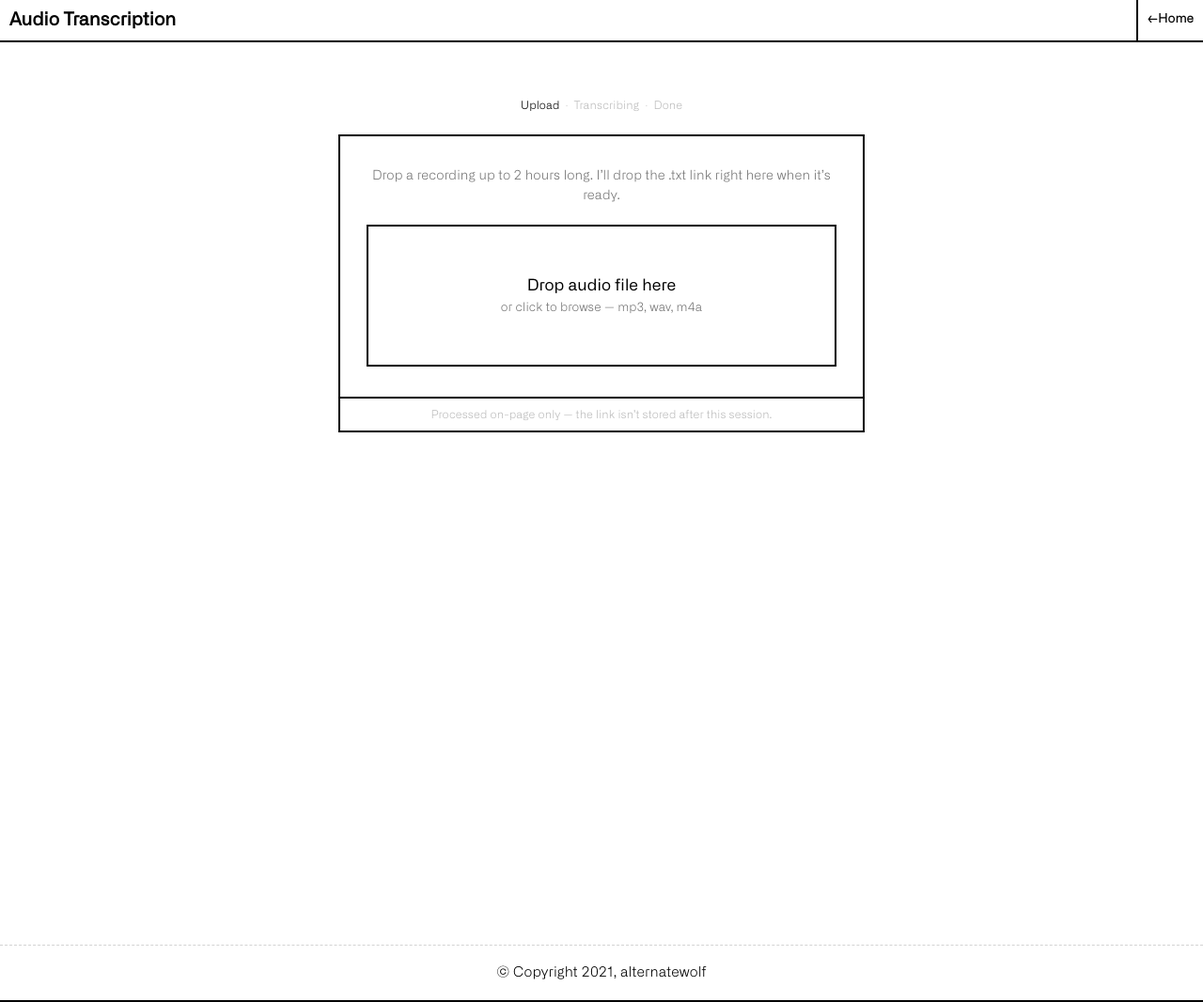
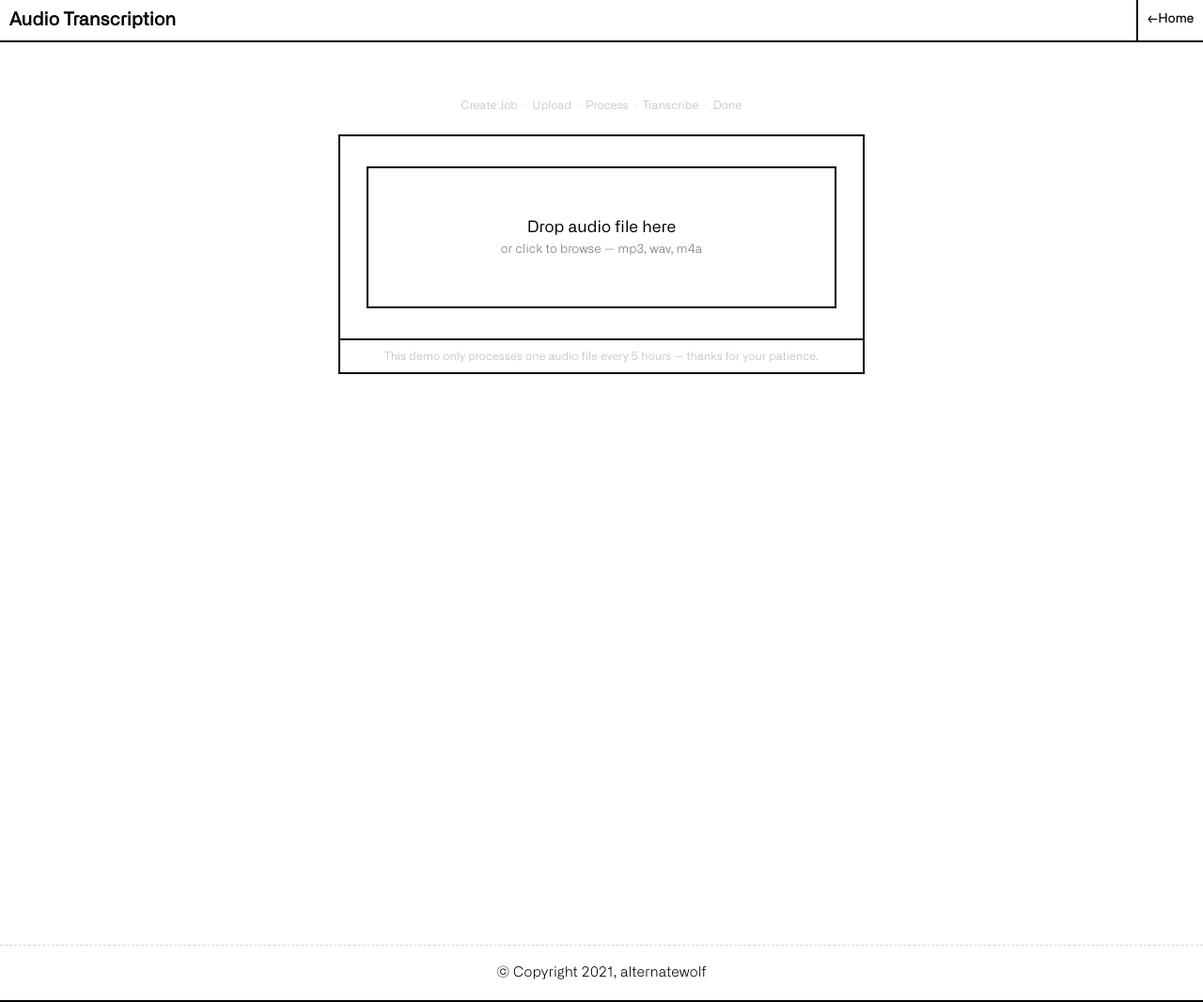
Before and after one commit to heisguyy/heisguyy.github.io, a Jekyll site: the page built from audio-transcription.html, in a window 1280 px wide. Shown: the whole page at 94% size. Built offline with Jekyll 4.4.1, drawn with Linux system fonts in a browser that asks for light colours; some of the changed lines change nothing that is shown.

Commit message:
feat: add transcription function

```diff
--- a/assets/css/style.css
+++ b/assets/css/style.css
@@ -633,6 +633,10 @@
     font-size: 12px;
 }
 
+.audio-transcription-steps[hidden] {
+    display: none;
+}
+
 .audio-transcription-step {
     color: #bbb;
 }
@@ -651,14 +655,6 @@
 
 .audio-transcription-card-body {
     padding: 32px 28px;
-}
-
-.audio-transcription-hint {
-    font-size: 14px;
-    line-height: 1.5;
-    color: #757575;
-    margin: 0 0 20px;
-    text-align: center;
 }
 
 .audio-transcription-dropzone {
@@ -725,6 +721,12 @@
     animation: audio-transcription-scan 1.1s linear infinite;
 }
 
+.audio-transcription-progress-bar.is-determinate {
+    width: 0%;
+    animation: none;
+    transition: width 0.2s ease-out;
+}
+
 .audio-transcription-status {
     display: flex;
     align-items: center;
@@ -747,12 +749,6 @@
     font-size: 14px;
 }
 
-.audio-transcription-eta {
-    font-size: 13px;
-    color: #bbb;
-    text-align: center;
-}
-
 .audio-transcription-ready-label {
     font-size: 13px;
     color: #757575;
@@ -767,6 +763,18 @@
     background: #fcfcfc;
     padding: 9px 10px;
     margin-bottom: 18px;
+}
+
+.audio-transcription-link-box-wrap code {
+    white-space: normal !important;
+    overflow: visible !important;
+    text-overflow: initial !important;
+    word-break: break-word;
+}
+
+.audio-transcription-step-failed {
+    color: #c0392b;
+    font-weight: bold;
 }
 
 .audio-transcription-link-box code {
--- a/assets/js/audio-transcription.js
+++ b/assets/js/audio-transcription.js
@@ -1,24 +1,68 @@
 (function () {
     var root = document.getElementById("audio-transcription");
     if (!root) return;
+
+    function BusyError(message) {
+        this.name = "BusyError";
+        this.message = message;
+    }
+    BusyError.prototype = Object.create(Error.prototype);
+
+    function UploadError(message) {
+        this.name = "UploadError";
+        this.message = message;
+    }
+    UploadError.prototype = Object.create(Error.prototype);
+
+    function extractS3ErrorMessage(responseText) {
+        if (!responseText) return null;
+        var match = /<Message>([^<]*)<\/Message>/.exec(responseText);
+        return match ? match[1] : null;
+    }
+
+    var JOB_URL = "https://fhotcnzhy3vowhhvg3usulozai0ufpjj.lambda-url.eu-central-1.on.aws/job";
+    var STATUS_URL = "https://fhotcnzhy3vowhhvg3usulozai0ufpjj.lambda-url.eu-central-1.on.aws/status/";
+    var POLL_INTERVAL_MS = 10000;
+    var MAX_DURATION_SECONDS = 2 * 60 * 60;
+
+    var FOOTNOTES = {
+        idle: "This demo only processes one audio file every 5 hours — thanks for your patience.",
+        createJob: "This demo only processes one audio file every 5 hours — thanks for your patience.",
+        upload: "Max file size is 3GB, max audio length is 5 hours.",
+        process: "Hang tight — this can take a little while.",
+        transcribe: "Powered by Qwen3-ASR-1.7B. Hang tight — this can take a little while.",
+        done: "Download or copy your link now — nothing is saved after this session.",
+        failed: "Hit an error unrelated to the 5-hour cycle, file size, or audio length? Email me at <a href=\"mailto:oluwatosinaina424@gmail.com\">oluwatosinaina424@gmail.com</a>.",
+    };
 
     var dropzone = document.getElementById("audio-transcription-dropzone");
     var fileInput = document.getElementById("audio-transcription-input");
     var states = {
         idle: root.querySelector('[data-state="idle"]'),
         processing: root.querySelector('[data-state="processing"]'),
+        error: root.querySelector('[data-state="error"]'),
         done: root.querySelector('[data-state="done"]'),
     };
     var steps = {
+        createJob: root.querySelector('[data-step="create-job"]'),
         upload: root.querySelector('[data-step="upload"]'),
+        process: root.querySelector('[data-step="process"]'),
         transcribe: root.querySelector('[data-step="transcribe"]'),
         done: root.querySelector('[data-step="done"]'),
     };
+    var stepsBar = document.getElementById("audio-transcription-steps");
+    var stepsBarFailed = document.getElementById("audio-transcription-steps-failed");
 
     var processingFilename = document.getElementById("audio-transcription-processing-filename");
     var processingMeta = document.getElementById("audio-transcription-processing-meta");
     var statusLine = document.getElementById("audio-transcription-status-line");
-    var etaLine = document.getElementById("audio-transcription-eta-line");
+    var progressBar = root.querySelector(".audio-transcription-progress-bar");
+    var footnoteEl = document.getElementById("audio-transcription-footnote");
+
+    var errorFilename = document.getElementById("audio-transcription-error-filename");
+    var errorMeta = document.getElementById("audio-transcription-error-meta");
+    var errorMessage = document.getElementById("audio-transcription-error-message");
+    var errorResetLink = document.getElementById("audio-transcription-error-reset-link");
 
     var doneFilename = document.getElementById("audio-transcription-done-filename");
     var doneMeta = document.getElementById("audio-transcription-done-meta");
@@ -27,14 +71,39 @@
     var downloadBtn = document.getElementById("audio-transcription-download");
     var resetLink = document.getElementById("audio-transcription-reset-link");
 
-    var timers = [];
+    var pollTimer = null;
     var objectUrl = null;
     var copiedTimer = null;
-    var current = { fileName: "", durationLabel: "—", s3Url: "" };
+    var activeXhr = null;
+    var abortController = null;
+    var current = { fileName: "", sizeLabel: "", durationLabel: "—", transcriptUrl: "" };
 
-    function clearTimers() {
-        timers.forEach(function (t) { clearTimeout(t); });
-        timers = [];
+    function clearPollTimer() {
+        if (pollTimer) {
+            clearTimeout(pollTimer);
+            pollTimer = null;
+        }
+    }
+
+    function setProgress(percent) {
+        progressBar.classList.add("is-determinate");
+        progressBar.style.width = Math.max(0, Math.min(100, percent)) + "%";
+    }
+
+    function setProgressIndeterminate() {
+        progressBar.classList.remove("is-determinate");
+        progressBar.style.width = "";
+    }
+
+    function abortInFlight() {
+        if (activeXhr) {
+            activeXhr.abort();
+            activeXhr = null;
+        }
+        if (abortController) {
+            abortController.abort();
+            abortController = null;
+        }
     }
 
     function formatBytes(bytes) {
@@ -52,22 +121,20 @@
         return h > 0 ? (h + ":" + pad(m) + ":" + pad(sec)) : (m + ":" + pad(sec));
     }
 
-    function slugify(fileName) {
-        var name = fileName || "audio";
-        var dot = name.lastIndexOf(".");
-        var base = dot > 0 ? name.slice(0, dot) : name;
-        var slug = base.toLowerCase().replace(/[^a-z0-9]+/g, "-").replace(/^-+|-+$/g, "");
-        return slug || "audio";
-    }
-
-    function estimateEtaMinutes(durationSeconds) {
-        return Math.max(2, Math.round((durationSeconds / 60) * 0.2));
-    }
-
     function setActiveStep(name) {
         Object.keys(steps).forEach(function (key) {
             steps[key].classList.toggle("is-active", key === name);
         });
+    }
+
+    function setFootnote(html) {
+        footnoteEl.innerHTML = html;
+    }
+
+    function setStage(stepKey, label) {
+        setActiveStep(stepKey);
+        statusLine.textContent = label;
+        if (FOOTNOTES[stepKey]) setFootnote(FOOTNOTES[stepKey]);
     }
 
     function showState(name) {
@@ -76,21 +143,39 @@
         });
     }
 
+    function showError(message) {
+        clearPollTimer();
+        setProgressIndeterminate();
+        errorFilename.textContent = current.fileName;
+        errorMeta.textContent = current.sizeLabel + " · " + current.durationLabel;
+        errorMessage.textContent = message;
+        showState("error");
+        stepsBar.hidden = true;
+        stepsBarFailed.hidden = false;
+        setFootnote(FOOTNOTES.failed);
+    }
+
     function startFlow(file) {
         if (!file) return;
-        clearTimers();
+        clearPollTimer();
+        abortInFlight();
 
         var sizeLabel = formatBytes(file.size);
         var fileName = file.name || "audio-file";
         current.fileName = fileName;
+        current.sizeLabel = sizeLabel;
+        current.durationLabel = "—";
+        current.transcriptUrl = "";
 
         processingFilename.textContent = fileName;
         processingMeta.textContent = sizeLabel + " · —";
-        statusLine.textContent = "Uploading…";
-        etaLine.textContent = "Preparing audio…";
+        statusLine.textContent = "Checking audio…";
+        setProgressIndeterminate();
 
+        stepsBarFailed.hidden = true;
+        stepsBar.hidden = false;
         showState("processing");
-        setActiveStep("transcribe");
+        setActiveStep(null);
 
         if (objectUrl) URL.revokeObjectURL(objectUrl);
         objectUrl = URL.createObjectURL(file);
@@ -100,50 +185,183 @@
         audioEl.src = objectUrl;
         audioEl.onloadedmetadata = function () {
             var dur = isFinite(audioEl.duration) ? audioEl.duration : 0;
+            if (dur > MAX_DURATION_SECONDS) {
+                current.durationLabel = formatDuration(dur);
+                showError("Audio duration is too long");
+                return;
+            }
             var durationLabel = dur ? formatDuration(dur) : "—";
-            var etaLabel = dur ? (estimateEtaMinutes(dur) + " min") : "a few minutes";
             current.durationLabel = durationLabel;
             processingMeta.textContent = sizeLabel + " · " + durationLabel;
             doneMeta.textContent = sizeLabel + " · " + durationLabel;
-            etaLine.textContent = "Estimated " + etaLabel + " remaining";
+            uploadAndTranscribe(file);
         };
         audioEl.onerror = function () {
-            etaLine.textContent = "Estimated a few minutes remaining";
+            uploadAndTranscribe(file);
+        };
+    }
+
+    function uploadAndTranscribe(file) {
+        setStage("createJob", "Creating Job…");
+        setProgressIndeterminate();
+
+        abortController = new AbortController();
+        var signal = abortController.signal;
+
+        fetch(JOB_URL, {
+            method: "POST",
+            headers: { "Content-Type": "application/json" },
+            body: "{}",
+            signal: signal,
+        })
+            .then(function (res) {
+                if (res.status === 429) {
+                    return res.json().then(function (errBody) {
+                        throw new BusyError((errBody && errBody.message) || "The transcription service is at capacity. Please try again later.");
+                    });
+                }
+                if (!res.ok) {
+                    return res.text().then(function (text) {
+                        console.error("Job creation failed:", res.status, text);
+                        throw new Error("job-create-failed");
+                    });
+                }
+                return res.json();
+            })
+            .then(function (body) {
+                var data = body.data;
+                var jobId = data.job_id;
+                var presigned = JSON.parse(data.presigned_url);
+
+                setStage("upload", "Uploading… 0%");
+                setProgress(0);
+
+                return uploadToS3(presigned, file).then(function () {
+                    setProgressIndeterminate();
+                    pollStatus(jobId);
+                });
+            })
+            .catch(function (err) {
+                if (err && err.name === "AbortError") return;
+                if (err instanceof BusyError || err instanceof UploadError) {
+                    showError(err.message);
+                    return;
+                }
+                console.error("Transcription flow failed:", err);
+                showError("Something went wrong while starting the transcription. Please try again.");
+            });
+    }
+
+    function uploadToS3(presigned, file) {
+        return new Promise(function (resolve, reject) {
+            var formData = new FormData();
+            Object.keys(presigned.fields).forEach(function (key) {
+                formData.append(key, presigned.fields[key]);
+            });
+            formData.append("Content-Type", file.type || "audio/mpeg");
+            formData.append("file", file);
+
+            var xhr = new XMLHttpRequest();
+            activeXhr = xhr;
+            xhr.open("POST", presigned.url, true);
+
+            xhr.upload.onprogress = function (e) {
+                if (!e.lengthComputable) return;
+                var percent = Math.round((e.loaded / e.total) * 100);
+                setProgress(percent);
+                statusLine.textContent = "Uploading… " + percent + "%";
             };
 
-        timers.push(setTimeout(function () {
-            statusLine.textContent = "Transcribing…";
-        }, 1100));
+            xhr.onload = function () {
+                activeXhr = null;
+                if (xhr.status >= 200 && xhr.status < 300) {
+                    resolve();
+                } else {
+                    console.error("S3 upload failed:", xhr.status, xhr.responseText);
+                    var s3Message = extractS3ErrorMessage(xhr.responseText);
+                    reject(new UploadError(s3Message || ("Upload to storage failed (status " + xhr.status + "). Please try again.")));
+                }
+            };
 
-        timers.push(setTimeout(function () {
-            var slug = slugify(fileName);
-            var s3Url = "https://s3.amazonaws.com/voice-transcripts/transcripts/" + slug + ".txt";
-            current.s3Url = s3Url;
+            xhr.onerror = function () {
+                activeXhr = null;
+                console.error("S3 upload network error (often a CORS or connectivity issue). Check the Network tab for the failed request to", presigned.url);
+                reject(new UploadError("Upload to storage failed — a network or CORS error occurred. Please try again."));
+            };
 
-            doneFilename.textContent = fileName;
-            linkEl.textContent = s3Url;
+            xhr.onabort = function () {
+                activeXhr = null;
+                reject(new Error("upload-aborted"));
+            };
+
+            xhr.send(formData);
+        });
+    }
+
+    function pollStatus(jobId) {
+        abortController = new AbortController();
+        fetch(STATUS_URL + jobId, { signal: abortController.signal })
+            .then(function (res) {
+                if (!res.ok) throw new Error("status-failed");
+                return res.json();
+            })
+            .then(function (body) {
+                var data = body.data;
+                var status = data.job_status;
+
+                if (status === "DONE") {
+                    current.transcriptUrl = data.transcript_presigned_url || "";
+                    doneFilename.textContent = current.fileName;
+                    doneMeta.textContent = current.sizeLabel + " · " + current.durationLabel;
+                    linkEl.textContent = current.transcriptUrl;
                     copyBtn.textContent = "Copy link";
-
                     showState("done");
                     setActiveStep("done");
-        }, 3300));
+                    setFootnote(FOOTNOTES.done);
+                    return;
+                }
+
+                if (status === "FAILED") {
+                    showError("Transcription failed. Please try again.");
+                    return;
+                }
+
+                if (status === "WAITING_FOR_UPLOAD") {
+                    setStage("upload", "Uploading…");
+                } else if (status === "CHUNKING") {
+                    setStage("process", "Chunking…");
+                } else if (status === "TRANSCRIBING") {
+                    setStage("transcribe", "Transcribing…");
+                } else {
+                    statusLine.textContent = status;
+                }
+                pollTimer = setTimeout(function () { pollStatus(jobId); }, POLL_INTERVAL_MS);
+            })
+            .catch(function (err) {
+                if (err && err.name === "AbortError") return;
+                showError("Lost connection while checking transcription status. Please try again.");
+            });
     }
 
     function resetFlow() {
-        clearTimers();
+        clearPollTimer();
+        setProgressIndeterminate();
         if (objectUrl) {
             URL.revokeObjectURL(objectUrl);
             objectUrl = null;
         }
-        current = { fileName: "", durationLabel: "—", s3Url: "" };
+        current = { fileName: "", sizeLabel: "", durationLabel: "—", transcriptUrl: "" };
         dropzone.classList.remove("is-drag-over");
+        stepsBarFailed.hidden = true;
+        stepsBar.hidden = false;
         showState("idle");
-        setActiveStep("upload");
+        setActiveStep(null);
+        setFootnote(FOOTNOTES.idle);
     }
 
     function copyLink() {
-        if (current.s3Url && navigator.clipboard && navigator.clipboard.writeText) {
-            navigator.clipboard.writeText(current.s3Url).catch(function () {});
+        if (current.transcriptUrl && navigator.clipboard && navigator.clipboard.writeText) {
+            navigator.clipboard.writeText(current.transcriptUrl).catch(function () {});
         }
         copyBtn.textContent = "Copied";
         clearTimeout(copiedTimer);
@@ -152,11 +370,24 @@
         }, 1500);
     }
 
-    function downloadStub() {
-        var content = "Transcript\nSource file: " + (current.fileName || "audio") +
-            "\nDuration: " + (current.durationLabel || "—") +
-            "\n\n[Placeholder transcript text — connect a transcription backend to populate this file with real output.]\n";
-        var blob = new Blob([content], { type: "text/plain" });
+    function slugify(fileName) {
+        var name = fileName || "audio";
+        var dot = name.lastIndexOf(".");
+        var base = dot > 0 ? name.slice(0, dot) : name;
+        var slug = base.toLowerCase().replace(/[^a-z0-9]+/g, "-").replace(/^-+|-+$/g, "");
+        return slug || "audio";
+    }
+
+    function downloadTranscript() {
+        if (!current.transcriptUrl) return;
+        var originalLabel = downloadBtn.textContent;
+        downloadBtn.textContent = "Downloading…";
+        fetch(current.transcriptUrl)
+            .then(function (res) {
+                if (!res.ok) throw new Error("download-failed");
+                return res.blob();
+            })
+            .then(function (blob) {
                 var url = URL.createObjectURL(blob);
                 var a = document.createElement("a");
                 a.href = url;
@@ -165,7 +396,17 @@
                 a.click();
                 document.body.removeChild(a);
                 setTimeout(function () { URL.revokeObjectURL(url); }, 2000);
+            })
+            .catch(function (err) {
+                console.error("Transcript download failed, falling back to opening the link:", err);
+                window.open(current.transcriptUrl, "_blank", "noopener");
+            })
+            .then(function () {
+                downloadBtn.textContent = originalLabel;
+            });
     }
+
+    setFootnote(FOOTNOTES.idle);
 
     dropzone.addEventListener("click", function () { fileInput.click(); });
     dropzone.addEventListener("keydown", function (e) {
@@ -194,15 +435,20 @@
     });
 
     copyBtn.addEventListener("click", copyLink);
-    downloadBtn.addEventListener("click", downloadStub);
+    downloadBtn.addEventListener("click", downloadTranscript);
     resetLink.addEventListener("click", function (e) {
+        e.preventDefault();
+        resetFlow();
+    });
+    errorResetLink.addEventListener("click", function (e) {
         e.preventDefault();
         resetFlow();
     });
 
     window.addEventListener("beforeunload", function () {
-        clearTimers();
+        clearPollTimer();
         clearTimeout(copiedTimer);
+        abortInFlight();
         if (objectUrl) URL.revokeObjectURL(objectUrl);
     });
 })();
--- a/audio-transcription.html
+++ b/audio-transcription.html
@@ -5,19 +5,25 @@
 
 <div id="audio-transcription">
 
-    <div class="audio-transcription-steps">
-        <span class="audio-transcription-step is-active" data-step="upload">Upload</span>
+    <div class="audio-transcription-steps" id="audio-transcription-steps">
+        <span class="audio-transcription-step" data-step="create-job">Create Job</span>
         <span class="audio-transcription-divider">&middot;</span>
-        <span class="audio-transcription-step" data-step="transcribe">Transcribing</span>
+        <span class="audio-transcription-step" data-step="upload">Upload</span>
+        <span class="audio-transcription-divider">&middot;</span>
+        <span class="audio-transcription-step" data-step="process">Process</span>
+        <span class="audio-transcription-divider">&middot;</span>
+        <span class="audio-transcription-step" data-step="transcribe">Transcribe</span>
         <span class="audio-transcription-divider">&middot;</span>
         <span class="audio-transcription-step" data-step="done">Done</span>
+    </div>
+    <div class="audio-transcription-steps" id="audio-transcription-steps-failed" hidden>
+        <span class="audio-transcription-step audio-transcription-step-failed is-active">FAILED</span>
     </div>
 
     <div class="audio-transcription-card">
         <div class="audio-transcription-card-body">
 
             <div class="audio-transcription-state" data-state="idle">
-                <p class="audio-transcription-hint">Drop a recording up to 2 hours long. I&rsquo;ll drop the .txt link right here when it&rsquo;s ready.</p>
                 <div class="audio-transcription-dropzone" id="audio-transcription-dropzone" tabindex="0" role="button" aria-label="Drop audio file here or click to browse">
                     <div class="audio-transcription-dropzone-title">Drop audio file here</div>
                     <div class="audio-transcription-dropzone-subtitle">or click to browse &mdash; mp3, wav, m4a</div>
@@ -37,7 +43,20 @@
                     <span class="audio-transcription-spinner"></span>
                     <span id="audio-transcription-status-line"></span>
                 </div>
-                <div class="audio-transcription-eta" id="audio-transcription-eta-line"></div>
+            </div>
+
+            <div class="audio-transcription-state" data-state="error" hidden>
+                <div class="audio-transcription-file-row">
+                    <div class="audio-transcription-filename" id="audio-transcription-error-filename"></div>
+                    <div class="audio-transcription-filemeta" id="audio-transcription-error-meta"></div>
+                </div>
+                <div class="audio-transcription-ready-label">FAILED</div>
+                <div class="audio-transcription-link-box audio-transcription-link-box-wrap">
+                    <code id="audio-transcription-error-message"></code>
+                </div>
+                <div class="audio-transcription-reset">
+                    <a href="#" id="audio-transcription-error-reset-link">Transcribe another</a>
+                </div>
             </div>
 
             <div class="audio-transcription-state" data-state="done" hidden>
@@ -59,7 +78,7 @@
             </div>
 
         </div>
-        <div class="audio-transcription-footnote">Processed on-page only &mdash; the link isn&rsquo;t stored after this session.</div>
+        <div class="audio-transcription-footnote" id="audio-transcription-footnote"></div>
     </div>
 
 </div>
```
Lines whose indentation alone changed are shown as unchanged.
